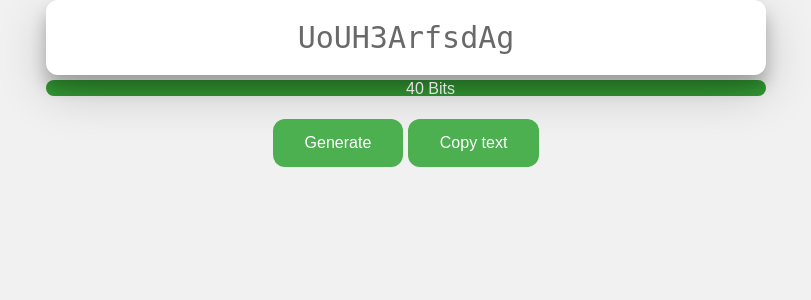
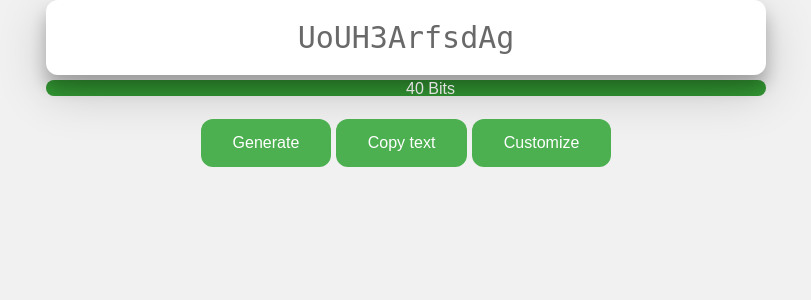
Before and after one commit to zmcdonaldwright/passwordgen, a Flask app: page / in a window 1280 px wide. Shown: the part 200-500 px from the top of the page, without its empty margins (234-1045 px from the left). Run offline with Flask 2, Linux system fonts and the light colour scheme.

Commit message:
#11 Add customization button

```diff
--- a/templates/PassGen.html
+++ b/templates/PassGen.html
@@ -23,6 +23,7 @@
 			<div class="tooltip">
 				<button onclick="clipboardCopy()"> <span class="tooltiptext" id="myTooltip">Copy to clipboard</span>Copy text</button>
 			</div>
+			<button id="customizationButton"> Customize</button>
 		</div>
 
 		<div class="customization" id="customization">
```
